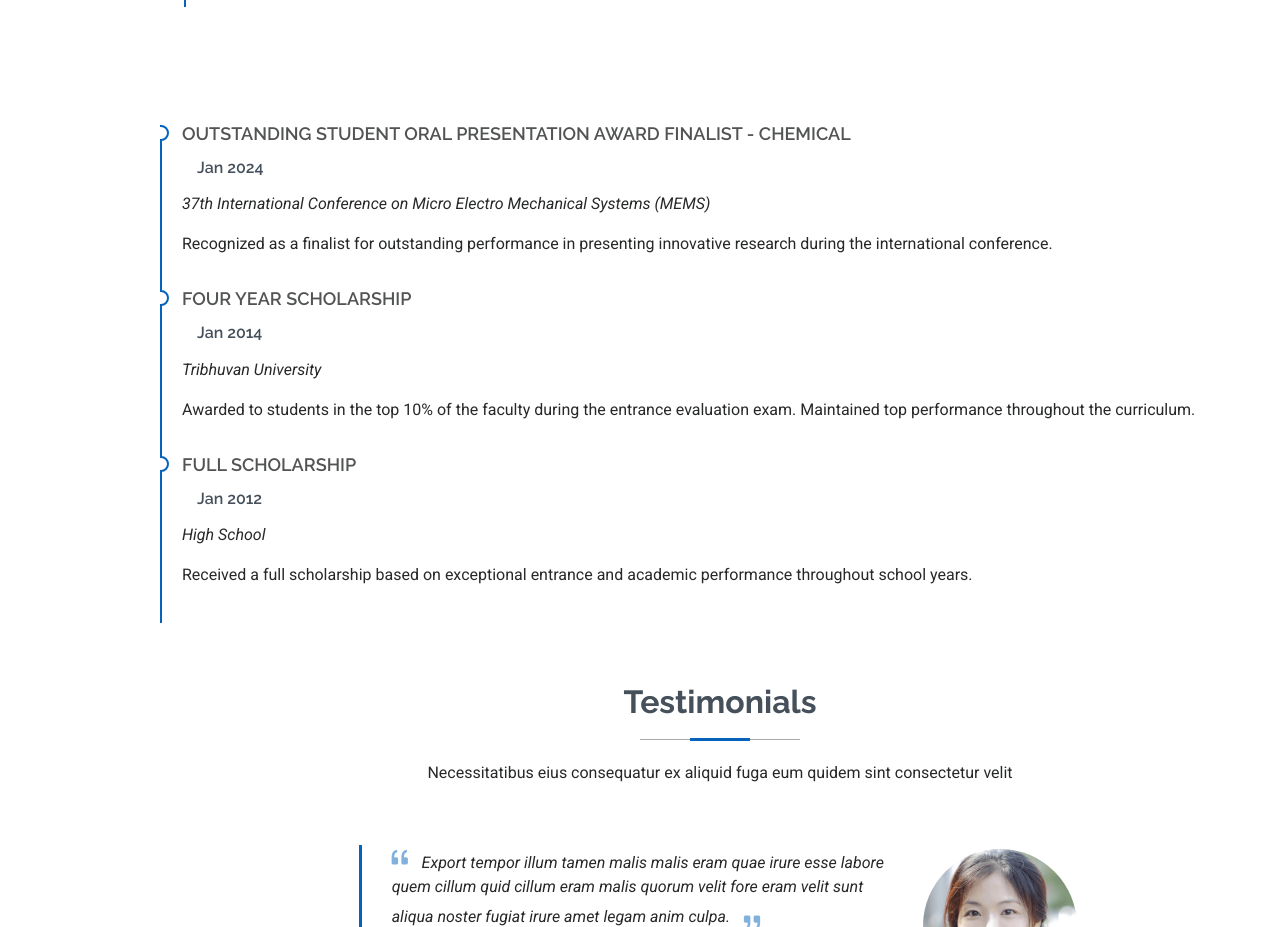
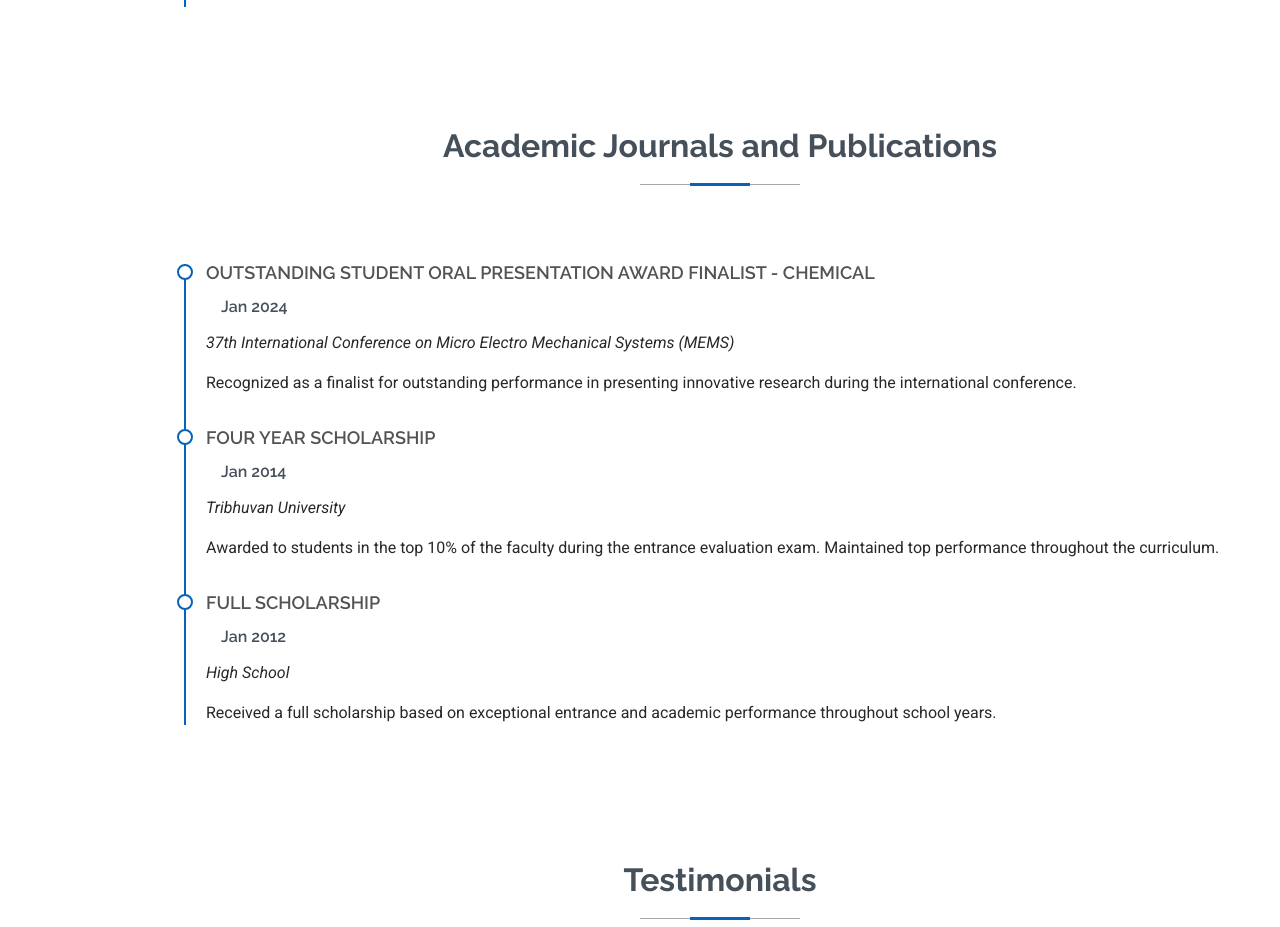
Before and after one commit to Sagunnn/portfolio2, a plain HTML site: page index.html in a window 1280 px wide. Shown: the part 5309-6236 px from the top of the page. Drawn offline with Linux system fonts and the light colour scheme.

Commit message:
research

```diff
--- a/index.html
+++ b/index.html
@@ -440,6 +440,15 @@
     <section id="resume" class="resume section">
 
       <!-- Section Title -->
+      <div class="container section-title" data-aos="fade-up">
+        <h2>Academic Journals and Publications</h2>
+      </div><!-- End Section Title -->
+
+      <div class="container">
+      <!-- Section Title -->
+      <div class="container">
+
+      <!-- Section Title -->
       <div class="resume-item">
         <h4>Outstanding Student Oral Presentation Award Finalist - Chemical</h4>
         <h5>Jan 2024</h5>
@@ -461,6 +470,8 @@
         <p>Received a full scholarship based on exceptional entrance and academic performance throughout school years.</p>
       </div>
 </div>
+</div>
+</section>
     <!-- Testimonials Section -->
     <section id="testimonials" class="testimonials section">
 
```
